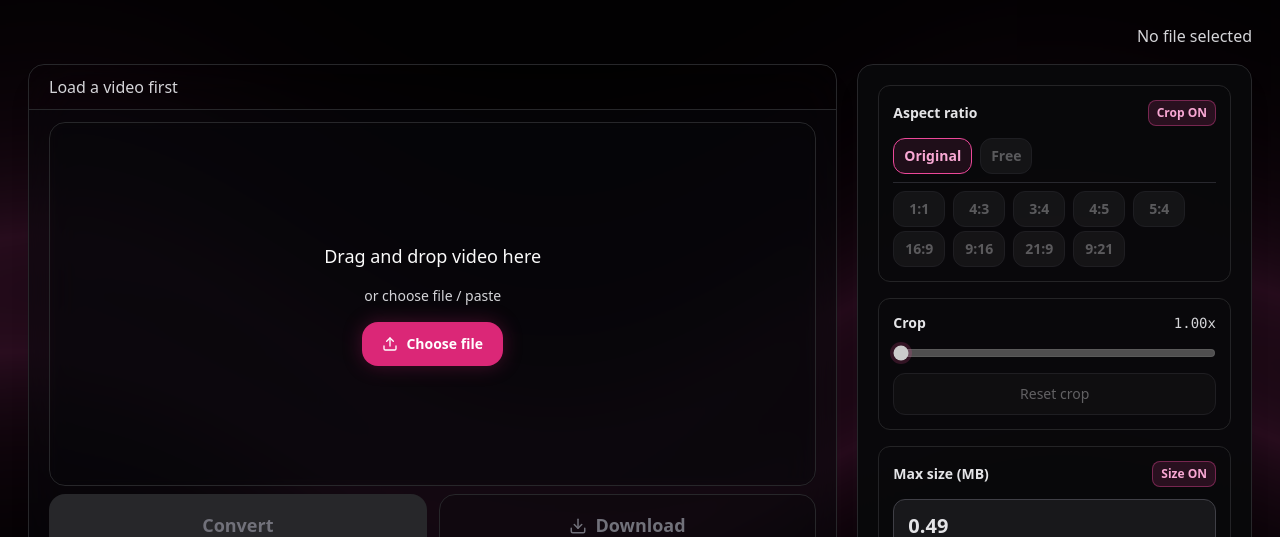
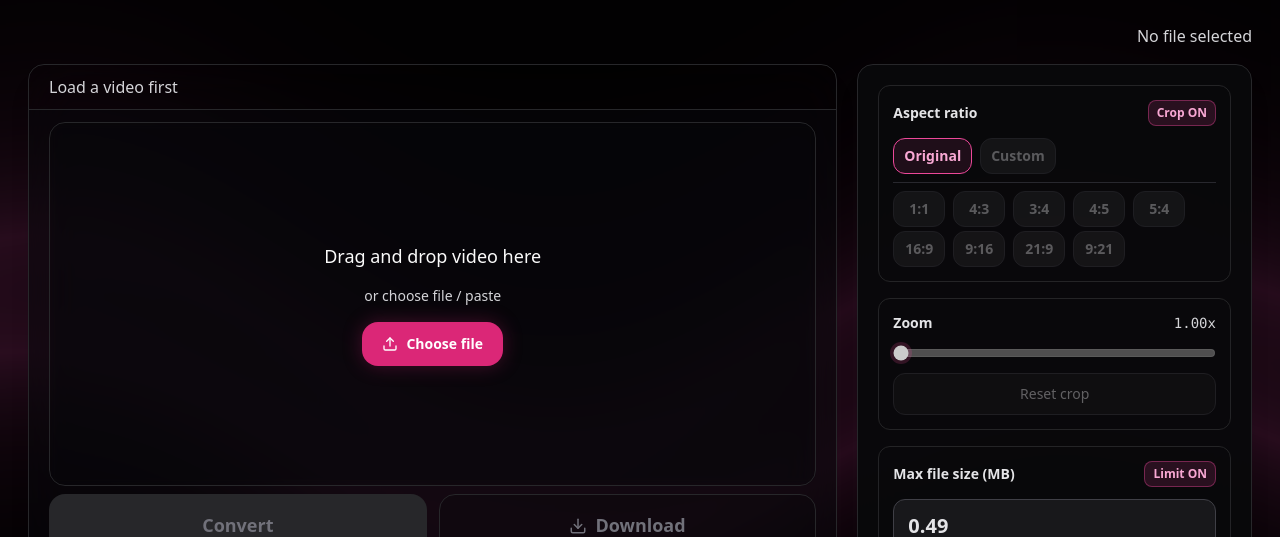
Before and after one commit to looksawful/sophisticate, a Next.js app: page / in a window 1280 px wide. Shown: the top 537 px of the page. Built offline with nearby package versions, Linux system fonts and the light colour scheme.

Commit message:
copy: align sidebar labels with processing semantics

```diff
--- a/src/components/sophisticate/SidebarControls.tsx
+++ b/src/components/sophisticate/SidebarControls.tsx
@@ -40,7 +40,7 @@ export const SidebarControls = memo(function SidebarControls({ c }: { c: Sophist
                     size="sm"
                     className="h-9 min-w-[52px] px-2 text-sm font-semibold"
                   >
-                    {preset.label}
+                    {preset.label === "Free" ? "Custom" : preset.label}
                   </Button>
                 </Tooltip>
               ))}
@@ -91,7 +91,7 @@ export const SidebarControls = memo(function SidebarControls({ c }: { c: Sophist
 
         <section className="rounded-xl border border-zinc-800/90 p-3.5 grid gap-3">
           <div className="flex items-center justify-between">
-            <FieldLabel className="text-base">Crop</FieldLabel>
+            <FieldLabel className="text-base">Zoom</FieldLabel>
             <div className="text-sm text-zinc-300 font-mono">{c.zoom.toFixed(2)}x</div>
           </div>
           <input
@@ -122,7 +122,7 @@ export const SidebarControls = memo(function SidebarControls({ c }: { c: Sophist
         <section className="rounded-xl border border-zinc-800/90 overflow-hidden flex flex-col">
           <div className="p-3.5 grid gap-3">
             <div className="flex items-center justify-between">
-              <FieldLabel className="text-base">Max size (MB)</FieldLabel>
+              <FieldLabel className="text-base">Max file size (MB)</FieldLabel>
               <button
                 type="button"
                 onClick={() => c.setSizeLimitEnabled((v) => !v)}
@@ -132,10 +132,10 @@ export const SidebarControls = memo(function SidebarControls({ c }: { c: Sophist
                     : "bg-zinc-800 text-zinc-500 border border-zinc-700"
                 }`}
               >
-                Size {c.sizeLimitEnabled ? "ON" : "OFF"}
+                Limit {c.sizeLimitEnabled ? "ON" : "OFF"}
               </button>
             </div>
-            <Tooltip text="Target output file size" position="top">
+            <Tooltip text="Maximum output file size" position="top">
               <div
                 className={`transition-opacity ${c.sizeLimitEnabled ? "opacity-100" : "opacity-40 pointer-events-none"}`}
               >
@@ -192,15 +192,15 @@ export const SidebarControls = memo(function SidebarControls({ c }: { c: Sophist
                 </div>
                 <div className="text-sm text-zinc-400">
                   {c.quality === "low"
-                    ? "Fast encode, larger file"
+                    ? "Prioritizes smaller output"
                     : c.quality === "high"
-                      ? "Slow encode, best quality"
-                      : "Balanced"}
+                      ? "Prioritizes visual quality"
+                      : "Balances quality and size"}
                 </div>
               </div>
 
               <div className="grid gap-2">
-                <FieldLabel>Speed</FieldLabel>
+                <FieldLabel>Playback speed</FieldLabel>
                 <div className="flex gap-2 flex-wrap">
                   {[0.5, 1, 1.5, 2].map((s) => (
                     <Button
@@ -218,7 +218,7 @@ export const SidebarControls = memo(function SidebarControls({ c }: { c: Sophist
               </div>
 
               <div className="grid gap-2">
-                <FieldLabel>FPS</FieldLabel>
+                <FieldLabel>Frame rate</FieldLabel>
                 <div className="flex gap-2 flex-wrap">
                   <Button
                     onClick={() => c.setFps(0)}
@@ -227,7 +227,7 @@ export const SidebarControls = memo(function SidebarControls({ c }: { c: Sophist
                     size="sm"
                     className="font-semibold"
                   >
-                    Off
+                    Source
                   </Button>
                   {[15, 24, 30, 60].map((f) => (
                     <Button
```
